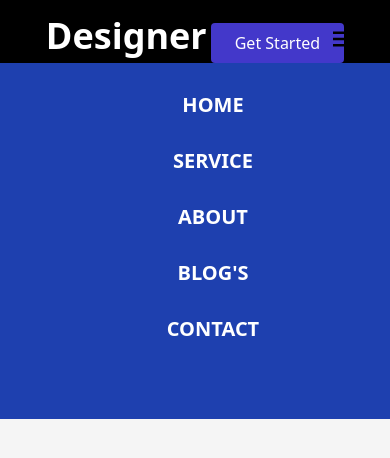
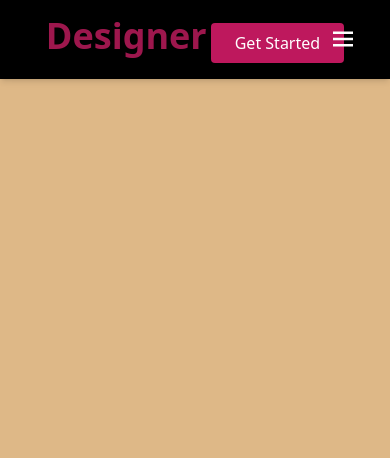
Before and after one commit to garimaver/navbar-app, a React (Create React App) app: page / in a window 390 px wide. Shown: the top 458 px of the page. Built offline with nearby package versions, Linux system fonts and the light colour scheme.

Commit message:
added navbar

```diff
--- a/public/index.html
+++ b/public/index.html
@@ -27,7 +27,7 @@
     <title>Navbar App</title>
 
   </head>
-  <body style="background-color: whitesmoke;">
+  <body style="background-color: burlywood;">
     <noscript>You need to enable JavaScript to run this app.</noscript>
     <div  id="root" ></div>
     <!--
--- a/src/components/Button.js
+++ b/src/components/Button.js
@@ -2,7 +2,7 @@ import React from "react";
 
 const Button = (props) => {
     return (
-        <button className="bg-indigo-700 text-white hover:bg-indigo-400 font[Poppins] py-2 px-6 rounded md:ml-8 duration-500">
+        <button className="bg-pink-700 text-white hover:bg-pink-400 font[Poppins] py-2 px-6 rounded md:ml-8 duration-500">
            {props.children}
         </button>
     )
--- a/src/components/Navbar.js
+++ b/src/components/Navbar.js
@@ -1,6 +1,6 @@
 import React, { Component, useState } from 'react'
 import Button from './Button';
-import {BiMenu} from "react-icons/bi";
+import { BiMenu} from "react-icons/bi";
 
 const Navbar = () => {
    let Links = [
@@ -12,33 +12,37 @@ const Navbar = () => {
    ];
 
    let [open,setOpen]= useState(false);
+
   return (
   <div className='shadow-md w-full fixed top-0 left-0'>
   <div className='md:flex items-center justify-between bg-black py-4 md:px-10 px-7'>
 
 
-    < span className='text-white hover:text-blue-900 font-bold text-4xl  cursor-pointer mr-1 pt-2'>
+    < span className='text-pink-800 hover:text-pink-400 font-bold text-4xl  cursor-pointer mr-1 pt-2'>
         Designer
         </span>
 
 <div
-onClick={()=> setOpen(!open)}
-className='text-3xl absolute right-8 top-6 cursor-pointer md:hidden'>
+onClick={() => setOpen(!open)}
+className='text-3xl absolute right-8 top-6 cursor-pointer md:hidden text-white'>
 <BiMenu name={open ? 'close' : 'menu'}/>
+
 </div>
 
-        <ul className={`md:flex md:items-center bg-blue-800 md:z-auto z-[1] left-0 w-full md:w-auto md:pb-0 pb-12 absolute md:static md:pl-0 pl-9 transition-all duration-500 ease-in` }>
+        <ul className={`md:flex md:items-center bg-pink-800 md:z-auto z-[1] left-0 w-full md:w-auto md:pb-0 pb-12 absolute md:static md:pl-0 pl-9 transition-all duration-500 ease-in ${open ? 'top-20': 'top-[-490px]'} md:opacity-100 opacity-0` }>
       {
         Links.map((link)=> (
 <li key={link.name} className='md:ml-8 text-xl md:my-0 my-7'>
-    <a href={link.link} className='text-white hover:text-blue-900 font-bold'>{link.name}</a>
+    <a href={link.link} className='text-white hover:text-pink-400 font-bold'>{link.name}</a>
 </li>
         ) )
       }
        </ul>
 
 
-    <Button className='text-white'>
+    <Button
+
+    className='text-white'>
         Get Started
        </Button>
 
```
